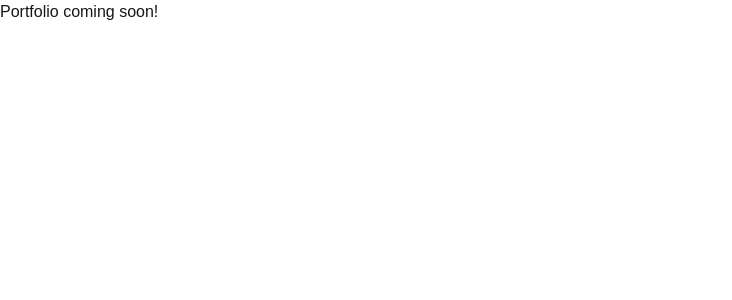
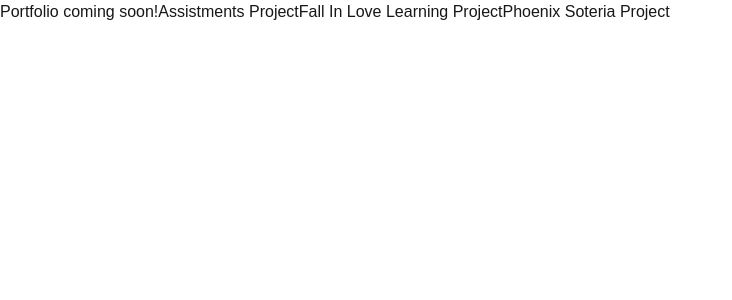
Before and after one commit to mr-hec24/portfolio-nextjs, a Next.js app: page /portfolio in a window 1280 px wide. Shown: the top 300 px of the page, without its empty margins (0-732 px from the left). Built offline with nearby package versions, Linux system fonts and the light colour scheme.

Commit message:
Added Project Pages
Added links and placeholder pages for each project (3 for now)

```diff
--- /dev/null
+++ b/src/app/portfolio/assistments/page.tsx
@@ -0,0 +1,8 @@
+import Link from 'next/link'
+
+export default function Assistments(){
+    return <div>
+    Assistments Page is here
+    <Link href='../portfolio'>Back</Link>
+    </div>;
+}
--- /dev/null
+++ b/src/app/portfolio/fil-learning/page.tsx
@@ -0,0 +1,3 @@
+export default function Fil_Learning(){
+    return <div>Fall In Love Learning coming soon!</div>;
+}
--- a/src/app/portfolio/page.tsx
+++ b/src/app/portfolio/page.tsx
@@ -1,3 +1,10 @@
+import Link from 'next/link'
+
 export default function Portfolio(){
-    return <div>Portfolio coming soon!</div>;
+    return <div>
+    Portfolio coming soon!
+    <Link href='/assistments'>Assistments Project</Link>
+    <Link href='/fil-learning'>Fall In Love Learning Project</Link>
+    <Link href='phoenix-soteria'>Phoenix Soteria Project</Link>
+    </div>;
 }
--- /dev/null
+++ b/src/app/portfolio/phoenix-soteria/page.tsx
@@ -0,0 +1,3 @@
+export default function Phoenix_Soteria(){
+    return <div>P coming soon!</div>;
+}
```
